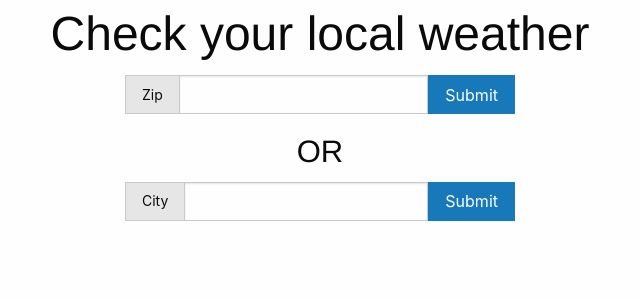
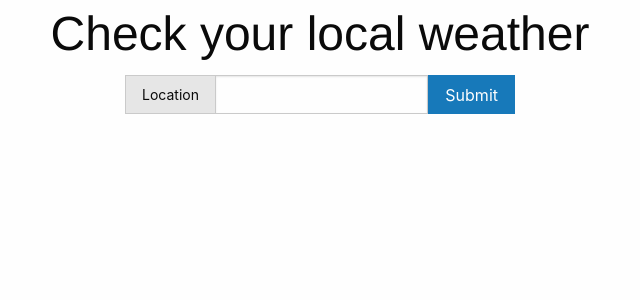
Before and after one commit to pmwals09/mintbean-weather, a React (Create React App) app: page / in a window 1280 px wide. Shown: the top 300 px of the page, without its empty margins (320-960 px from the left). Built offline with nearby package versions, Linux system fonts and the light colour scheme.

Commit message:
Form working, new API w Google means simplified hierarchy

```diff
--- a/src/App.js
+++ b/src/App.js
@@ -1,42 +1,21 @@
 import React from 'react';
 
+import FormContainer from './containers/FormContainer'
+
 function App() {
+  const fetchWeather = location => {
+    fetch(`https://api.openweathermap.org/data/2.5/onecall?lat=${location.lat}&lon=${location.lon}&appid=${process.env.REACT_APP_WEATHER_API_KEY}`)
+  }
+
   return (
     <div className="grid-container">
       <h1 className='text-center'>Check your local weather</h1>
       <div className='grid-y'>
         <div className="cell">
-          <div className='grid-x align-center'>
-            <div className='small-4'>
-              <form>
-                <div className='input-group'>
-                  <label htmlFor="zip" className='input-group-label'>Zip</label>
-                  <input type="text" id="zip" name="zip" className='input-group-field'/>
-                  <div className='input-group-button'>
-                    <input type="submit" value="Submit" className="button"/>
-                  </div>
-                </div>
-              </form>
-            </div>
-          </div>
-        </div>
-        <div className='cell'>
-          <h3 className='text-center'>OR</h3>
-        </div>
-        <div className="cell">
-          <div className='grid-x align-center'>
-            <div className='small-4'>
-              <form>
-                <div className='input-group'>
-                  <label htmlFor="city" className='input-group-label'>City</label>
-                  <input type="text" id="city" name="city" className='input-group-field'/>
-                  <div className='input-group-button'>
-                    <input type="submit" value="Submit" className="button"/>
-                  </div>
-                </div>
-              </form>
-            </div>
-          </div>
+          <FormContainer
+            field={'location'}
+            label={'Location'}
+          />
         </div>
       </div>
     </div>
--- /dev/null
+++ b/src/components/Form.js
@@ -0,0 +1,47 @@
+import React, { useState } from 'react'
+
+const Form = ({field, label, fetchLocation}) => {
+  const defaultState = {
+    fieldVal: ''
+  }
+  const [formValues, setFormValues] = useState(defaultState)
+
+  const handleChange = event => {
+    setFormValues({
+      ...formValues,
+      fieldVal: event.currentTarget.value
+    })
+  }
+
+  const handleSubmit = event => {
+    event.preventDefault()
+    fetchLocation(formValues)
+  }
+
+  return (
+    <div className='grid-x align-center'>
+      <div className='small-4'>
+        <form onSubmit={handleSubmit}>
+          <div className='input-group'>
+            <label htmlFor={`${field}`} className='input-group-label'>
+              {label}
+            </label>
+            <input
+              type="text"
+              id={`${field}`}
+              name={`${field}`}
+              className='input-group-field'
+              value={formValues.fieldVal}
+              onChange={handleChange}
+            />
+            <div className='input-group-button'>
+              <input type="submit" value="Submit" className="button"/>
+            </div>
+          </div>
+        </form>
+      </div>
+    </div>
+  )
+}
+
+export default Form
--- /dev/null
+++ b/src/containers/FormContainer.js
@@ -0,0 +1,31 @@
+import React from 'react'
+
+import Form from '../components/Form'
+
+const FormContainer = ({field, label}) => {
+
+  const fetchLocation = zipCode => {
+    fetch(`https://maps.googleapis.com/maps/api/geocode/json?address=${zipCode}&key=AIzaSyAw4i_9cDoT7kPLzs6FbzzWb1kZ52R_BRs`)
+    .then(response => {
+      if(response.ok) {
+        return response.json()
+      } else {
+        let error = new Error(`${response.status} (${response.statusText})`)
+        throw error
+      }
+    })
+    .then(weatherData => {
+      console.log(weatherData)
+    })
+  }
+
+  return (
+    <Form
+      field={field}
+      label={label}
+      fetchLocation={fetchLocation}
+    />
+  )
+}
+
+export default FormContainer
```
